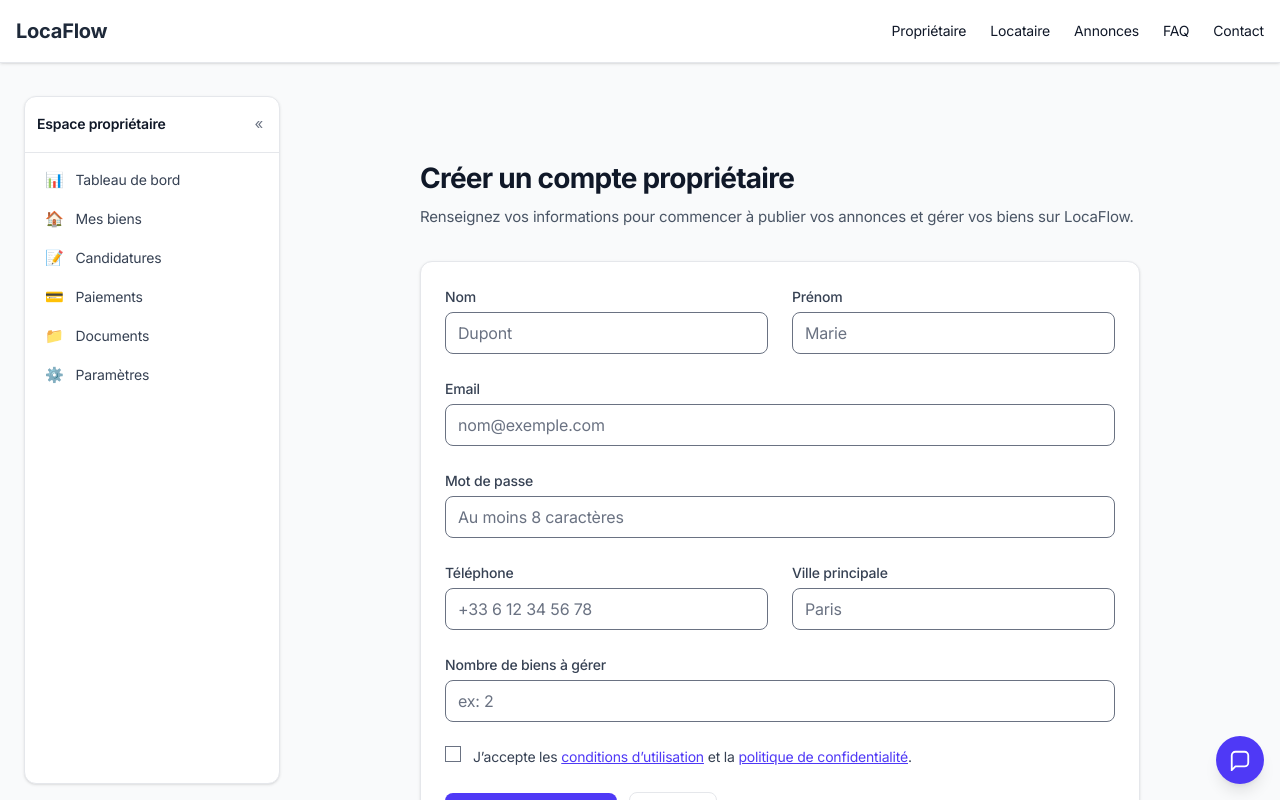
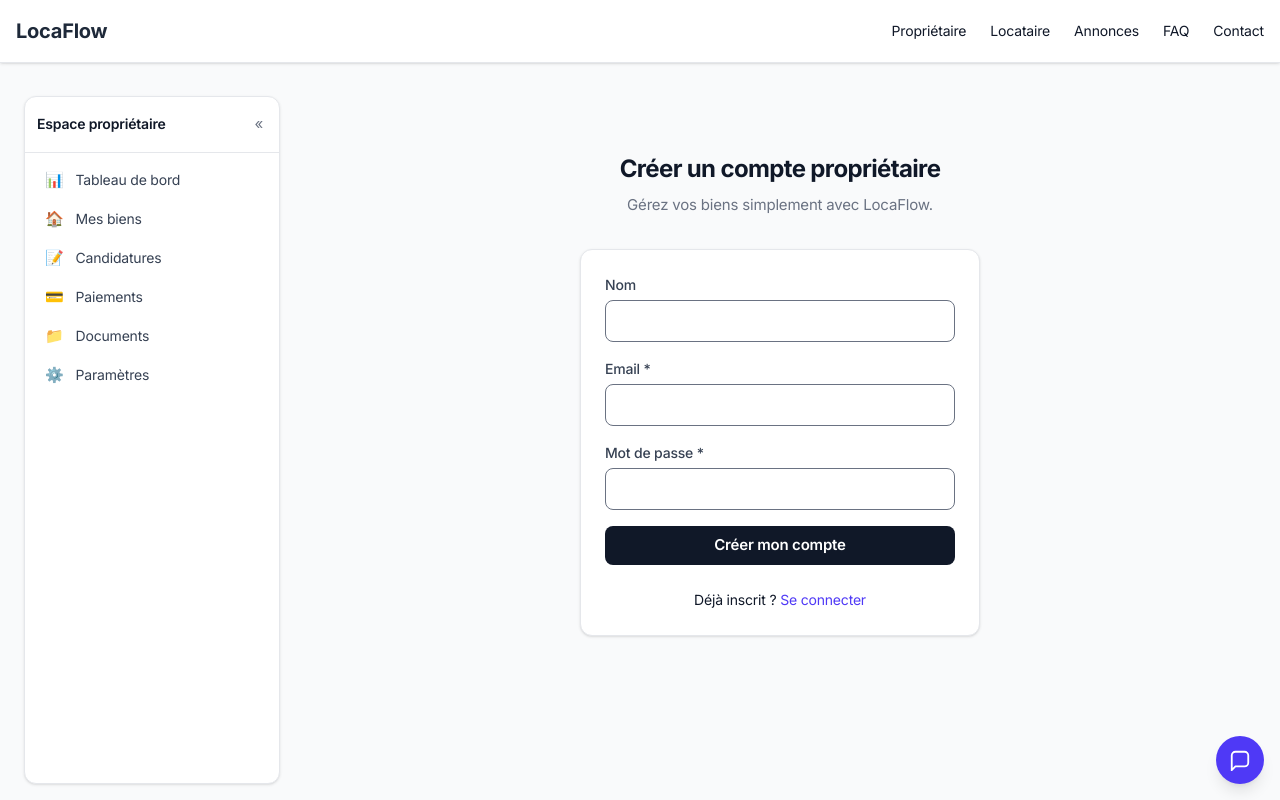
Before and after one commit to mikaelpackowski/LocaFlow-01, a Next.js app: page /proprietaire/inscription in a window 1280 px wide. Shown: the top 800 px of the page. Built offline with nearby package versions, Linux system fonts and the light colour scheme.

Commit message:
Update page.tsx

```diff
--- a/app/(default)/proprietaire/inscription/page.tsx
+++ b/app/(default)/proprietaire/inscription/page.tsx
@@ -1,152 +1,74 @@
-export const metadata = {
-  title: "Inscription Propriétaire | LocaFlow",
-  description:
-    "Créez votre compte propriétaire pour publier vos biens et gérer votre location.",
-};
+"use client";
 
-export default function InscriptionProprietairePage() {
+import { useState } from "react";
+
+export default function ProprietaireInscriptionPage() {
+  const [loading, setLoading] = useState(false);
+  const [message, setMessage] = useState<string | null>(null);
+  const [error, setError] = useState<string | null>(null);
+
+  async function onSubmit(e: React.FormEvent<HTMLFormElement>) {
+    e.preventDefault();
+    setLoading(true);
+    setMessage(null);
+    setError(null);
+
+    const fd = new FormData(e.currentTarget);
+    const name = fd.get("name");
+    const email = fd.get("email");
+    const password = fd.get("password");
+
+    try {
+      const res = await fetch("/api/register", {
+        method: "POST",
+        headers: { "Content-Type": "application/json" },
+        body: JSON.stringify({ name, email, password, role: "OWNER" }),
+      });
+      const json = await res.json();
+      if (!res.ok) throw new Error(json?.error || "Inscription impossible.");
+      setMessage("Compte créé avec succès. Vous pouvez vous connecter.");
+      (e.currentTarget as HTMLFormElement).reset();
+    } catch (err: any) {
+      setError(err.message || "Erreur inconnue.");
+    } finally {
+      setLoading(false);
+    }
+  }
+
   return (
-    <main className="mx-auto max-w-3xl px-4 sm:px-6 py-16">
-      <h1 className="text-3xl font-bold text-gray-900">
-        Créer un compte propriétaire
-      </h1>
-      <p className="mt-2 text-gray-600">
-        Renseignez vos informations pour commencer à publier vos annonces et
-        gérer vos biens sur LocaFlow.
-      </p>
+    <main className="mx-auto max-w-md px-4 sm:px-6 py-14">
+      <h1 className="text-2xl font-bold text-gray-900 text-center">Créer un compte propriétaire</h1>
+      <p className="mt-2 text-center text-gray-500">Gérez vos biens simplement avec LocaFlow.</p>
 
-      {/* Formulaire simple côté serveur (action à brancher plus tard) */}
-      <form
-        method="post"
-        action="/api/proprietaires/inscription"
-        className="mt-8 space-y-6 rounded-xl border bg-white p-6 shadow-sm"
-      >
-        <div className="grid gap-6 sm:grid-cols-2">
-          <div>
-            <label className="block text-sm font-medium text-gray-700">
-              Nom
-            </label>
-            <input
-              name="lastName"
-              required
-              className="mt-1 w-full rounded-lg border px-3 py-2"
-              placeholder="Dupont"
-            />
-          </div>
-
-          <div>
-            <label className="block text-sm font-medium text-gray-700">
-              Prénom
-            </label>
-            <input
-              name="firstName"
-              required
-              className="mt-1 w-full rounded-lg border px-3 py-2"
-              placeholder="Marie"
-            />
-          </div>
-
-          <div className="sm:col-span-2">
-            <label className="block text-sm font-medium text-gray-700">
-              Email
-            </label>
-            <input
-              type="email"
-              name="email"
-              required
-              className="mt-1 w-full rounded-lg border px-3 py-2"
-              placeholder="nom@exemple.com"
-            />
-          </div>
-
-          <div className="sm:col-span-2">
-            <label className="block text-sm font-medium text-gray-700">
-              Mot de passe
-            </label>
-            <input
-              type="password"
-              name="password"
-              required
-              minLength={8}
-              className="mt-1 w-full rounded-lg border px-3 py-2"
-              placeholder="Au moins 8 caractères"
-            />
-          </div>
-
-          <div>
-            <label className="block text-sm font-medium text-gray-700">
-              Téléphone
-            </label>
-            <input
-              type="tel"
-              name="phone"
-              className="mt-1 w-full rounded-lg border px-3 py-2"
-              placeholder="+33 6 12 34 56 78"
-            />
-          </div>
-
-          <div>
-            <label className="block text-sm font-medium text-gray-700">
-              Ville principale
-            </label>
-            <input
-              name="city"
-              className="mt-1 w-full rounded-lg border px-3 py-2"
-              placeholder="Paris"
-            />
-          </div>
-
-          <div className="sm:col-span-2">
-            <label className="block text-sm font-medium text-gray-700">
-              Nombre de biens à gérer
-            </label>
-            <input
-              type="number"
-              name="units"
-              min={0}
-              className="mt-1 w-full rounded-lg border px-3 py-2"
-              placeholder="ex: 2"
-            />
-          </div>
+      <form onSubmit={onSubmit} className="mt-8 space-y-4 rounded-xl border bg-white p-6 shadow">
+        <div>
+          <label className="block text-sm font-medium text-gray-700">Nom</label>
+          <input name="name" type="text" className="mt-1 w-full rounded-lg border px-3 py-2" />
+        </div>
+        <div>
+          <label className="block text-sm font-medium text-gray-700">Email *</label>
+          <input name="email" type="email" required className="mt-1 w-full rounded-lg border px-3 py-2" />
+        </div>
+        <div>
+          <label className="block text-sm font-medium text-gray-700">Mot de passe *</label>
+          <input name="password" type="password" required className="mt-1 w-full rounded-lg border px-3 py-2" />
         </div>
 
-        <div className="flex items-start gap-3">
-          <input id="tos" type="checkbox" name="tos" required />
-          <label htmlFor="tos" className="text-sm text-gray-700">
-            J’accepte les{" "}
-            <a href="/conditions" className="text-indigo-600 underline">
-              conditions d’utilisation
-            </a>{" "}
-            et la{" "}
-            <a href="/confidentialite" className="text-indigo-600 underline">
-              politique de confidentialité
-            </a>
-            .
-          </label>
-        </div>
+        {message && <p className="text-sm text-green-600">{message}</p>}
+        {error && <p className="text-sm text-red-600">{error}</p>}
 
-        <div className="flex items-center gap-3">
-          <button
-            type="submit"
-            className="rounded-lg bg-indigo-600 px-5 py-3 font-semibold text-white hover:bg-indigo-500"
-          >
-            Créer mon compte
-          </button>
-          <a
-            href="/proprietaire"
-            className="rounded-lg border px-5 py-3 font-semibold hover:bg-gray-50"
-          >
-            Retour
-          </a>
+        <button
+          type="submit"
+          disabled={loading}
+          className="w-full rounded-lg bg-gray-900 px-4 py-2 font-semibold text-white hover:bg-black disabled:opacity-60"
+        >
+          {loading ? "Création…" : "Créer mon compte"}
+        </button>
+
+        <div className="pt-2 text-center text-sm">
+          Déjà inscrit ? <a className="text-indigo-600 hover:underline" href="/api/auth/signin">Se connecter</a>
         </div>
       </form>
-
-      <p className="mt-6 text-sm text-gray-600">
-        Déjà inscrit ?{" "}
-        <a href="/auth/login?role=owner" className="text-indigo-600 underline">
-          Se connecter
-        </a>
-      </p>
     </main>
   );
 }
```
